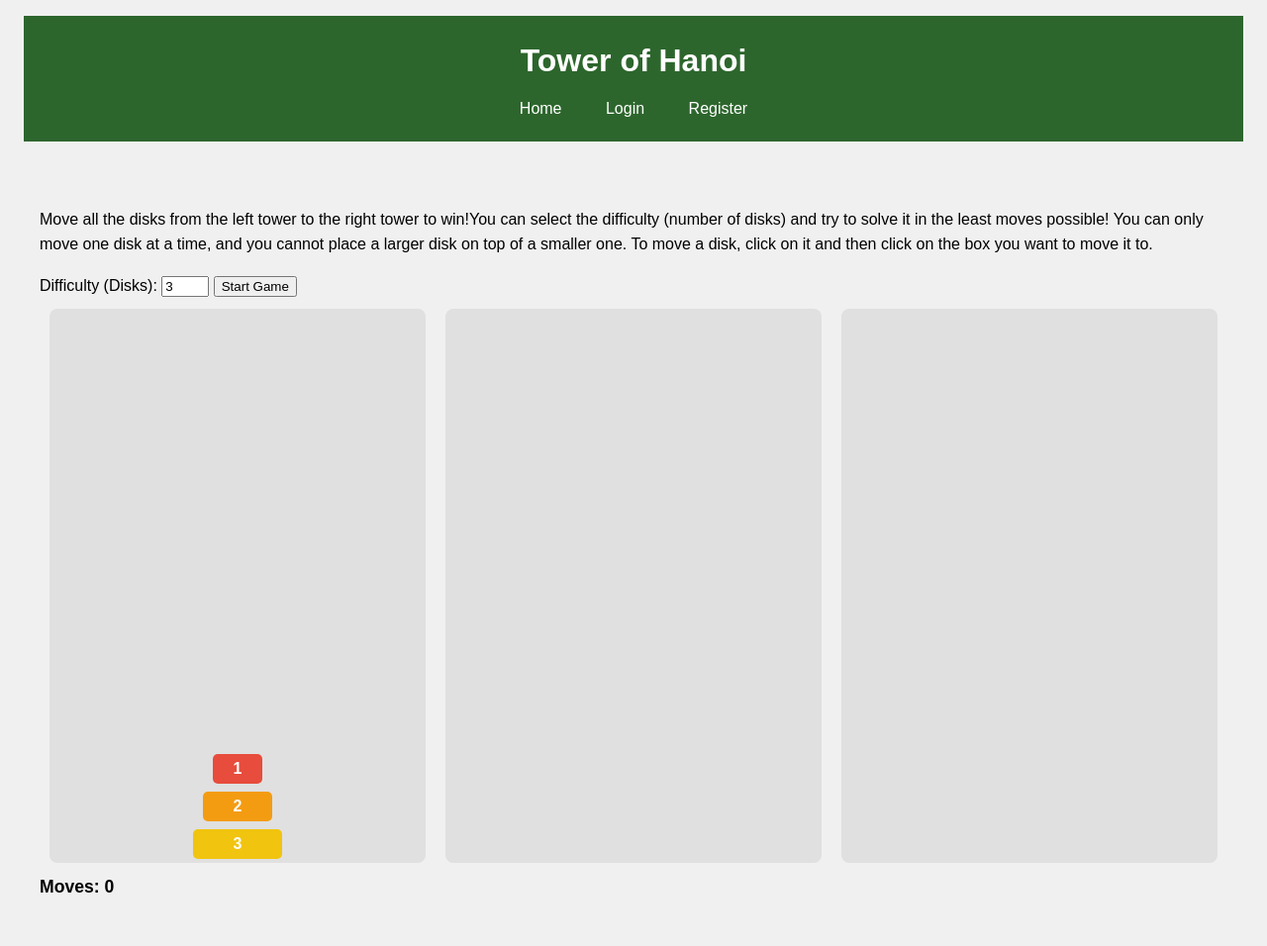
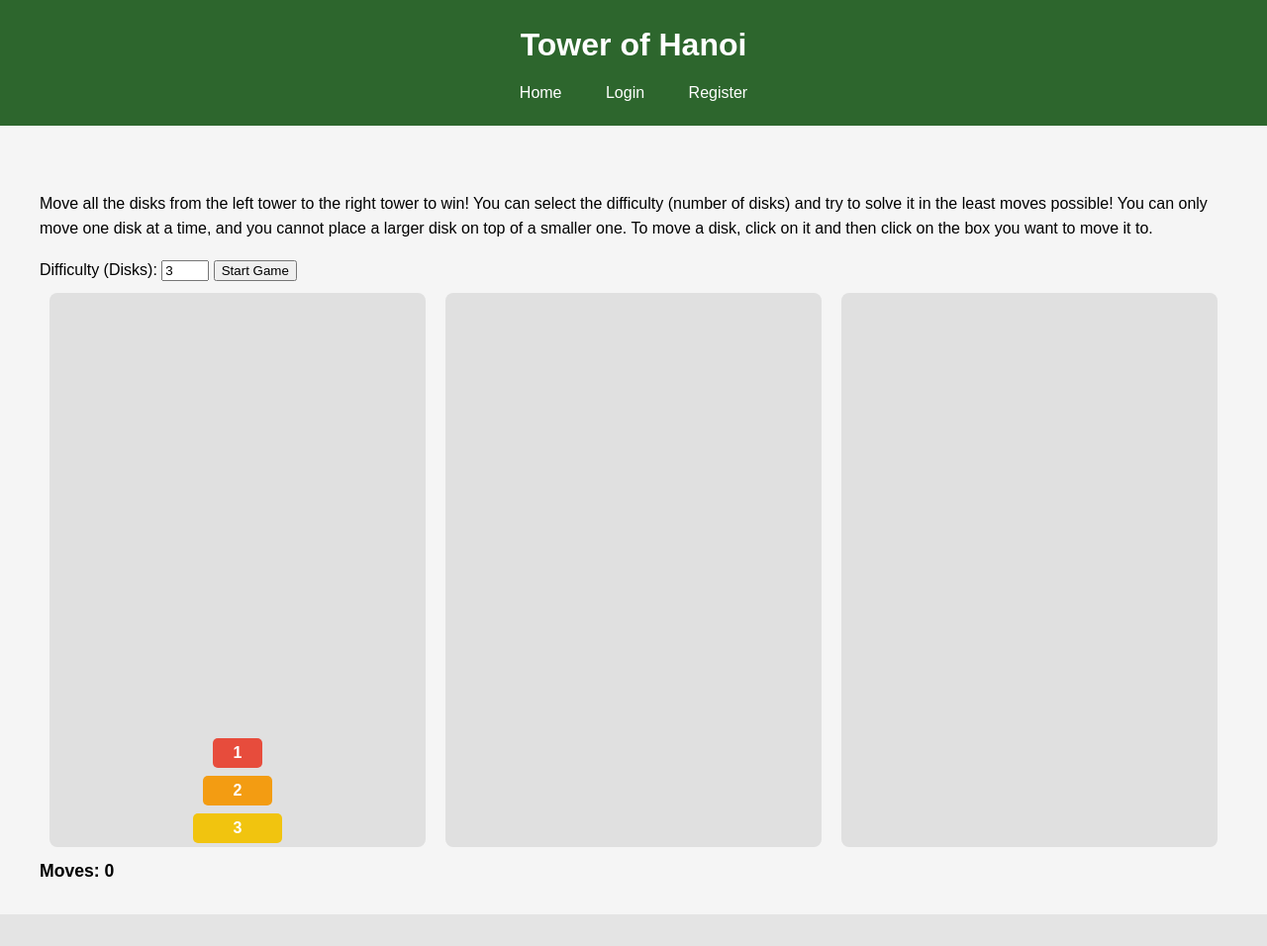
Before and after one commit to CCEG24/proj_code, a Django app: page /towerGame/ in a window 1280 px wide. Shown: the whole page at 99% size. After the commit the page ends 924 px from the top, so only its background shows below. Run offline with Django 5.2, Linux system fonts and the light colour scheme.

Commit message:
fixed html content of towerGame/game.html

```diff
--- a/mysite/towerGame/templates/towerGame/game.html
+++ b/mysite/towerGame/templates/towerGame/game.html
@@ -3,28 +3,9 @@
 {% block title %}Tower of Hanoi{% endblock %}
 {% block header %}Tower of Hanoi{% endblock %}
 
-{% block content %}
-<!DOCTYPE html>
-<html lang="en">
-<head>
-  <meta charset="UTF-8" />
-  <meta name="viewport" content="width=device-width, initial-scale=1.0" />
+{% block extra_head %}
   <meta name="csrf-token" content="{{ csrf_token }}" />
   <style>
-    body {
-      font-family: sans-serif;
-      margin: 0;
-      padding: 16px;
-      display: flex;
-      flex-direction: column;
-      align-items: center;
-      justify-content: flex-start;
-      min-height: 100vh;
-      background: #f0f0f0;
-    }
-    h1 {
-      margin-top: 10px;
-    }
     #controls {
       margin-bottom: 10px;
     }
@@ -73,10 +54,6 @@
     #winMessage { color: green; }
 
     @media (max-width: 600px) {
-      body {
-        padding: 10px;
-      }
-
       .disk {
         height: 24px;
         line-height: 24px;
@@ -88,9 +65,10 @@
       }
     }
   </style>
-</head>
-<body>
-    <p>Move all the disks from the left tower to the right tower to win!You can select the difficulty (number of disks) and try to solve
+{% endblock %}
+
+{% block content %}
+<p>Move all the disks from the left tower to the right tower to win! You can select the difficulty (number of disks) and try to solve
    it in the least moves possible! You can only move one disk at a time, and you cannot place a larger disk on top of a smaller one.
    To move a disk, click on it and then click on the box you want to move it to.</p>
 <div id="controls">
@@ -213,6 +191,4 @@
 
     startGame();
   </script>
-</body>
-</html>
 {% endblock %}
```
Also changed, not shown: mysite/accounts/migrations/0001_initial.py (added), mysite/flappyBird/migrations/0001_initial.py (added), mysite/tetris/migrations/0001_initial.py (added). Lines whose indentation alone changed are shown as unchanged.
